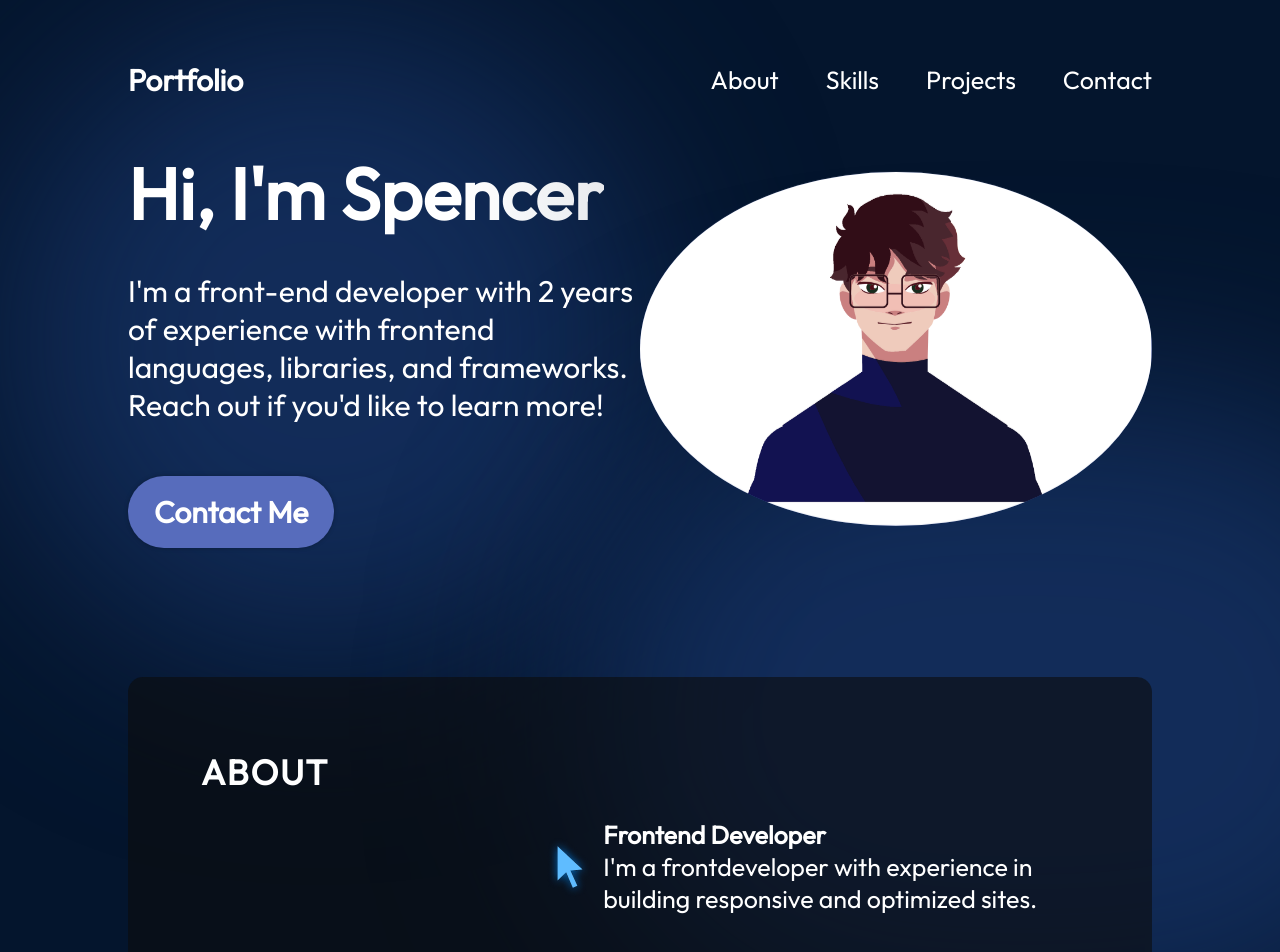
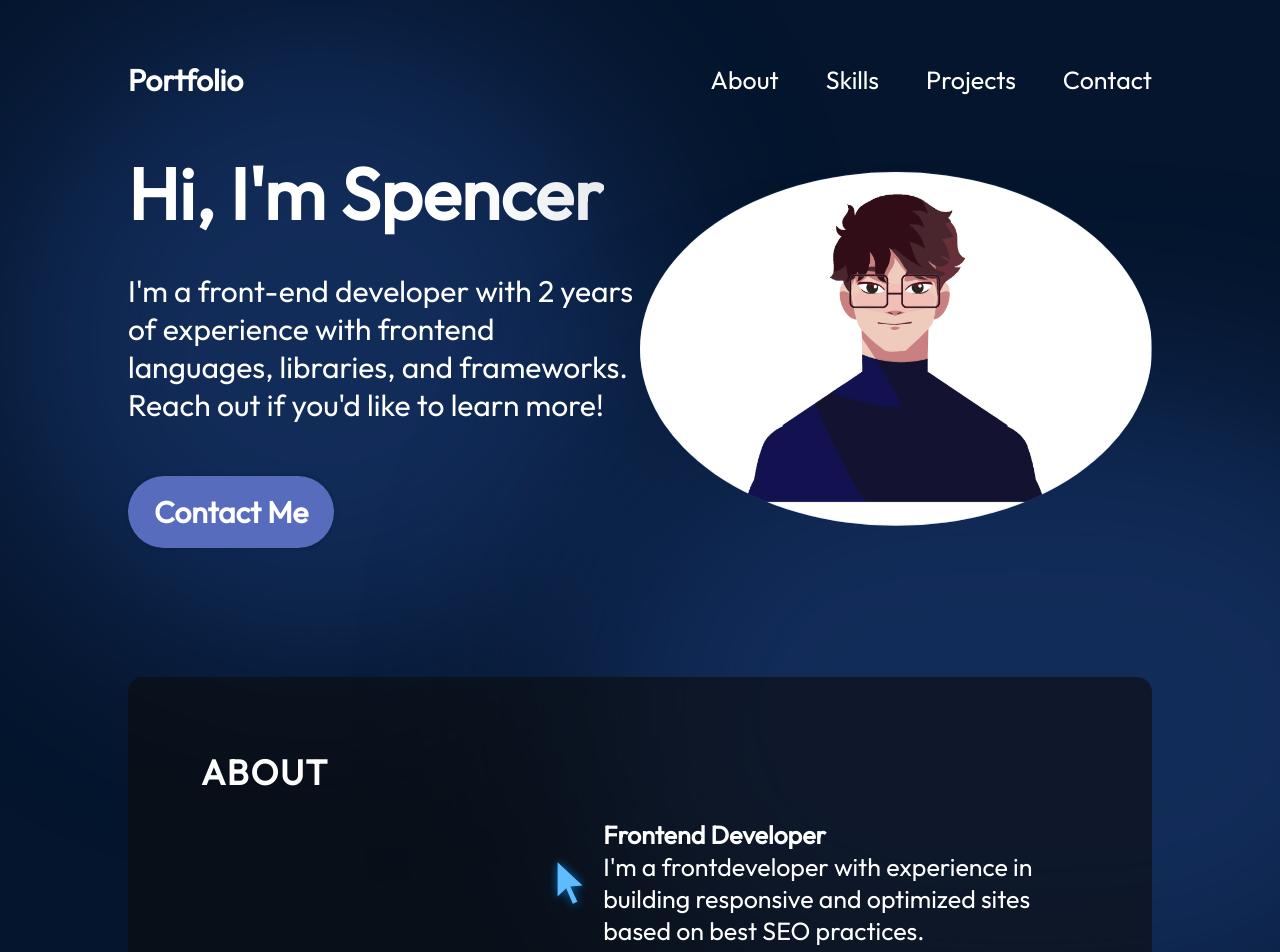
Before and after one commit to sgfaught1/Portfolio-Spencer_Faught, a React (Vite) app in the folder portfolio_Spencer-Faught/: page / in a window 1280 px wide. Shown: the top 952 px of the page. Built offline with nearby package versions, Linux system fonts and the light colour scheme.

Commit message:
update about

```diff
--- a/portfolio_Spencer-Faught/src/components/About/About.jsx
+++ b/portfolio_Spencer-Faught/src/components/About/About.jsx
@@ -14,7 +14,7 @@ export default function About() {
                         <img src={getImageUrl("about/cursorIcon.png")} alt="Cursor Icon" />
                         <div className={styles.aboutItemText}>
                             <h3>Frontend Developer</h3>
-                            <p>I'm a frontdeveloper with experience in building responsive and optimized sites.</p>
+                            <p>I'm a frontdeveloper with experience in building responsive and optimized sites based on best SEO practices.</p>
 
                         </div>
                     </li>
```
